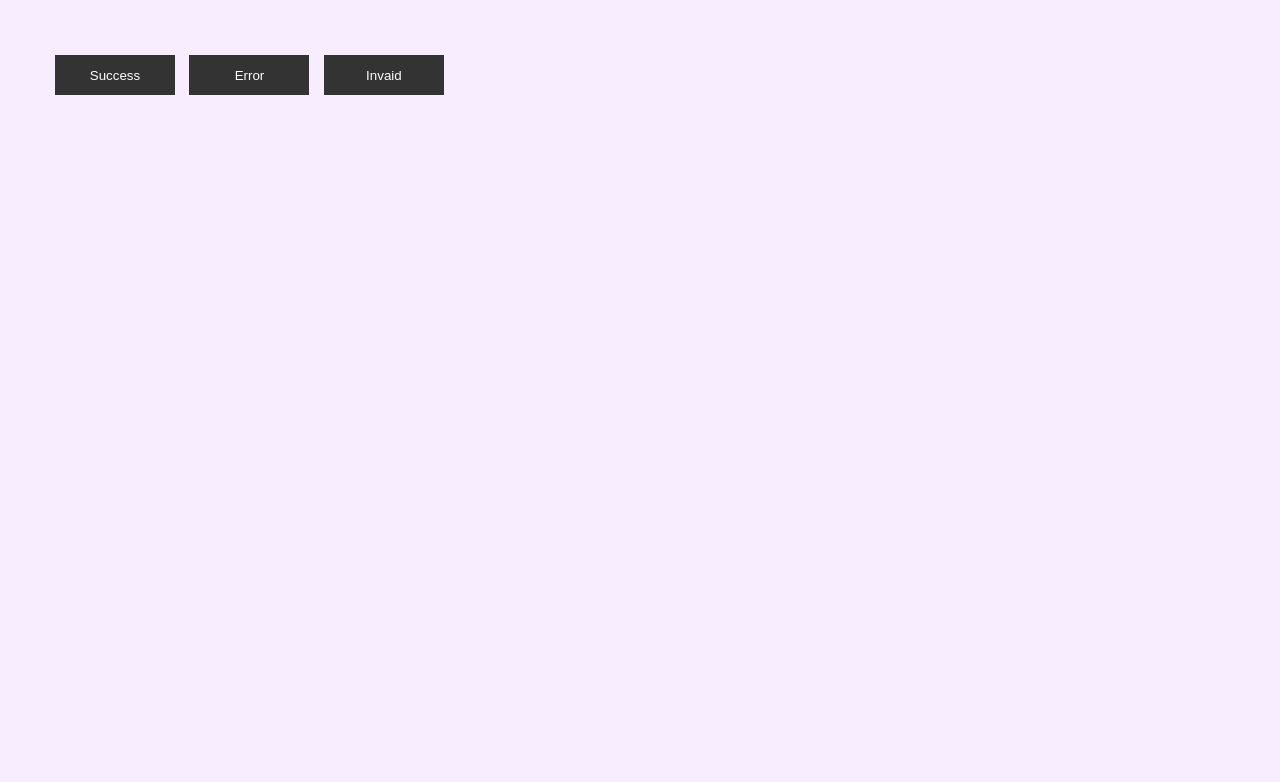
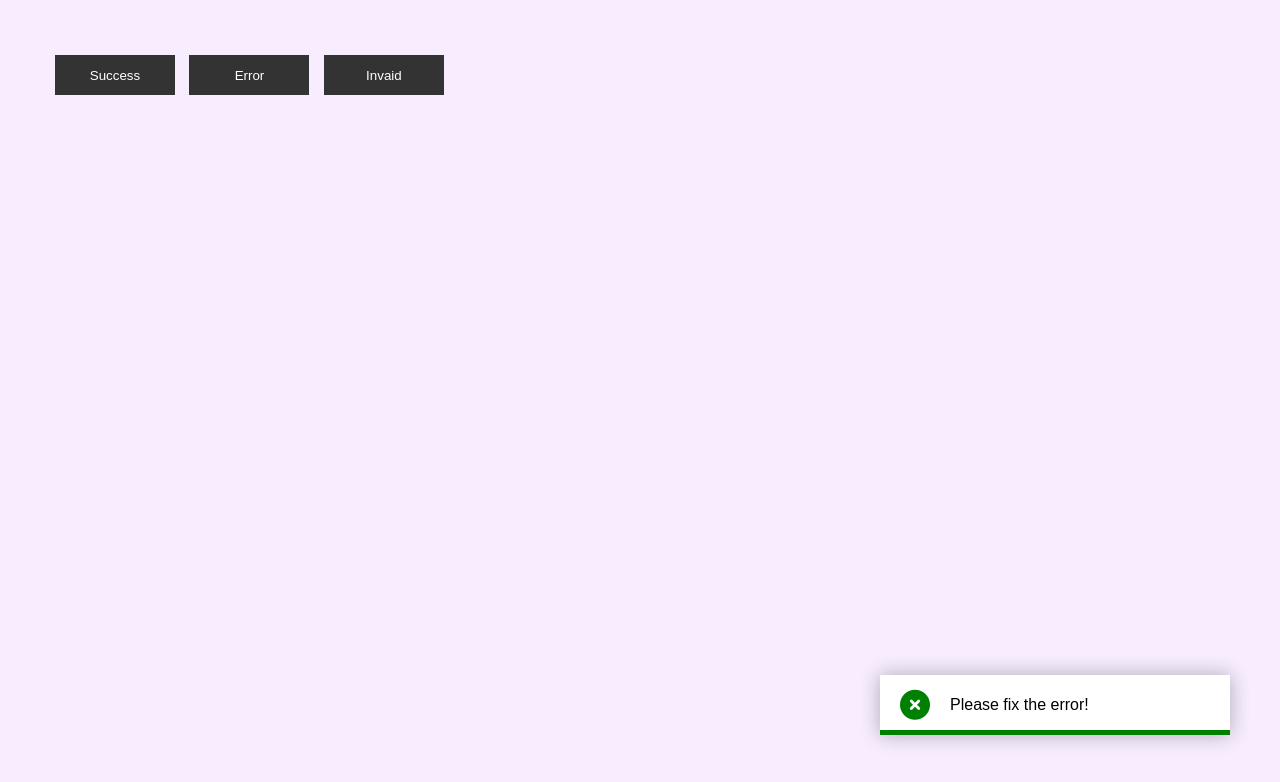
Before and after one commit to Shrikantj0794/30_Days-30_jsProjects, a plain HTML site: page Toast Notification or Snack Bar/index.html in a window 1280 px wide. Both pictures are taken after a click on the button "Error". Drawn offline with Linux system fonts and the light colour scheme.

Commit message:
added more css and js

```diff
--- a/Toast Notification or Snack Bar/index.html
+++ b/Toast Notification or Snack Bar/index.html
@@ -15,6 +15,8 @@
         <button onclick="showToast(invalidMsg)">Invaid</button>
     </div>
 
+    <div id="toastBox"></div>
+
 <script src="script.js"></script>
 </body>
 </html>
--- a/Toast Notification or Snack Bar/script.js
+++ b/Toast Notification or Snack Bar/script.js
@@ -2,3 +2,21 @@ let toastBox = document.getElementById('toastBox');
 let successMsg = '<i class="fa-solid fa-circle-check"></i> Successfully submitted';
 let errorMsg = '<i class="fa-solid fa-circle-xmark"></i> Please fix the error!';
 let invalidMsg = '<i class="fa-solid fa-circle-exclamation"></i> Invalid input, check again';
+
+function showToast(msg) {
+    let toast = document.createElement('div');
+    toast.classList.add('toast');
+    toast.innerHTML = msg;
+    toastBox.appendChild(toast);
+
+    if(msg.includes('Invalid')){
+        toast.classList.add('invalid');
+    }
+    if(msg.includes('error')){
+        toast.classList.add('error');
+    }
+
+    // setTimeout(()=>{
+    //     toast.remove()
+    // },4000)
+}
--- a/Toast Notification or Snack Bar/style.css
+++ b/Toast Notification or Snack Bar/style.css
@@ -20,3 +20,65 @@ body{
     margin: 5px;
     cursor:pointer;
 }
+#toastBox{
+    position: absolute;
+    bottom: 30px;
+    right: 30px;
+    display: flex;
+    align-items: flex-end;
+    flex-direction: column;
+    overflow: hidden;
+    padding: 20px;
+}
+.toast{
+    width: 350px;
+    height: 60px;
+    background: #fff;
+    font-weight: 500;
+    margin: 15px 0;
+    box-shadow: 0 0 20px rgba(0,0,0,0.3);
+    display: flex;
+    align-items: center;
+    position: relative;
+    /* transform: translateX(100%);
+    animation: movleft 0.5s linear forwards; */
+}
+/* @keyframes movleft{
+    100%{
+        transform: translateX(0);
+    }
+} */
+.toast i {
+    margin: 0 20px;
+    font-size: 30px;
+    color: green;
+}
+/* .toast.error i {
+    color: red;
+}
+.toast.invalid i {
+    color: orange;
+} */
+
+.toast::after{
+    content: '';
+    position: absolute;
+    left: 0;
+    bottom: 0;
+    width: 100%;
+    height: 5px;
+    background: green;
+    animation: anim 4s linear forwards;
+    animation-delay: 1s;
+}
+/* .toast.error::after{
+    background: red;
+}
+.toast.invalid::after{
+    background: orange;
+} */
+/* @keyframes anim {
+    100%{
+        width: 0;
+    }
+} */
```
